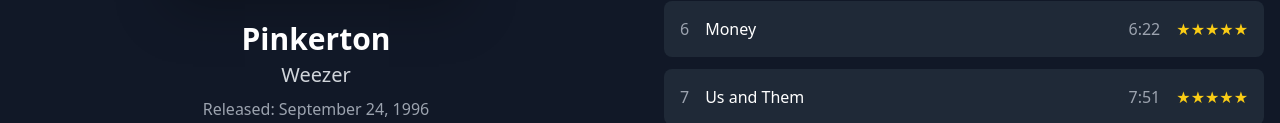
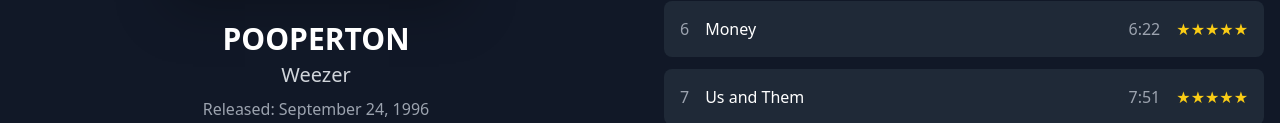
Before and after one commit to subfare/AOFW, a plain HTML site: page index.html in a window 1280 px wide. Shown: the part 559-682 px from the top of the page. Drawn offline with nearby package versions, Linux system fonts and the light colour scheme.

Commit message:
Update index.html

```diff
--- a/index.html
+++ b/index.html
@@ -149,7 +149,7 @@
         const musicDatabase = [
             // Rock Albums
             {
-                title: "Pinkerton",
+                title: "POOPERTON",
                 artist: "Weezer",
                 cover: "https://upload.wikimedia.org/wikipedia/en/c/ca/Pinkerton_cover.jpg",
                 release: "September 24, 1996",
```
